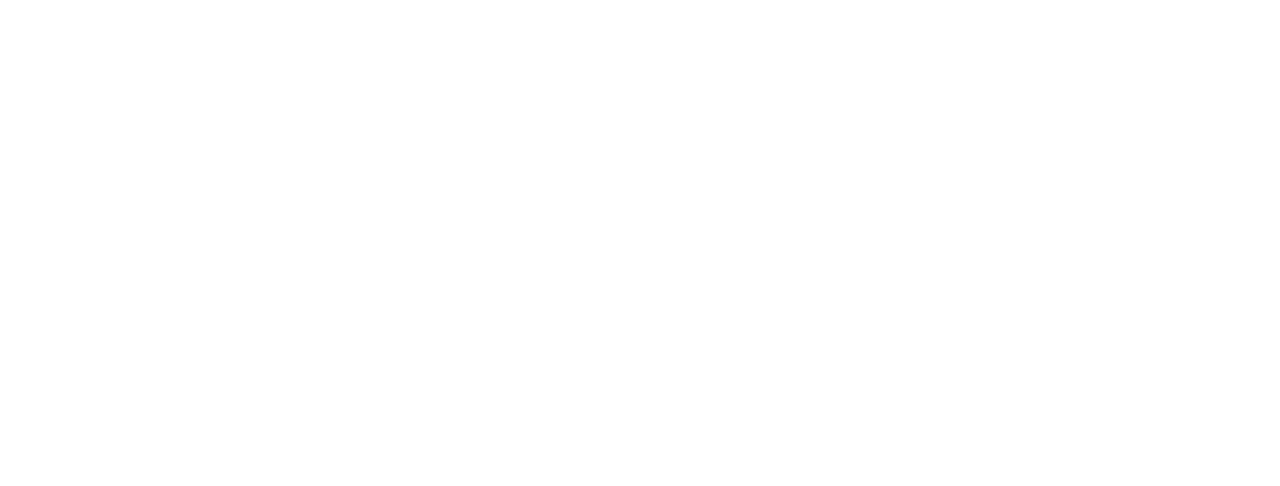
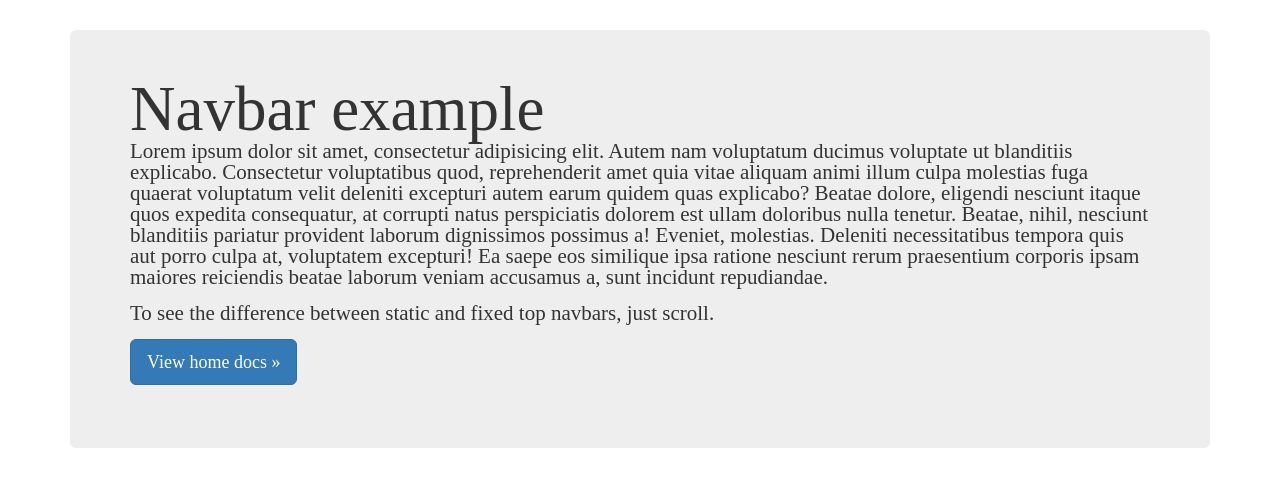
Before and after one commit to hassanbazzi/Pizza_angular, a website: page home.html in a window 1280 px wide. Drawn offline with nearby package versions, Linux system fonts and the light colour scheme.

Commit message:
Added home

```diff
--- a/assets/styles/sass/screen.scss
+++ b/assets/styles/sass/screen.scss
@@ -46,9 +46,10 @@ $large: "only screen and (min-width : 768px)";
 }
 .navbar-wrapper .navbar .container {
    width: auto;
-
 }
-
+.jumbotron {
+   margin-top: 30px;
+}
 /* @media (min-width: 768px) {
   Navbar positioning foo
   .navbar-wrapper {
--- a/home.html
+++ b/home.html
@@ -11,6 +11,17 @@
    <script src="./bower_components/bootstrap/dist/js/bootstrap.js" type="text/javascript"></script>
 </head>
 <body>
+   <div class="container">
+      <!-- Main component for a primary marketing message or call to action -->
+      <div class="jumbotron">
+        <h1>Navbar example</h1>
+        <p>Lorem ipsum dolor sit amet, consectetur adipisicing elit. Autem nam voluptatum ducimus voluptate ut blanditiis explicabo. Consectetur voluptatibus quod, reprehenderit amet quia vitae aliquam animi illum culpa molestias fuga quaerat voluptatum velit deleniti excepturi autem earum quidem quas explicabo? Beatae dolore, eligendi nesciunt itaque quos expedita consequatur, at corrupti natus perspiciatis dolorem est ullam doloribus nulla tenetur. Beatae, nihil, nesciunt blanditiis pariatur provident laborum dignissimos possimus a! Eveniet, molestias. Deleniti necessitatibus tempora quis aut porro culpa at, voluptatem excepturi! Ea saepe eos similique ipsa ratione nesciunt rerum praesentium corporis ipsam maiores reiciendis beatae laborum veniam accusamus a, sunt incidunt repudiandae.</p>
+        <p>To see the difference between static and fixed top navbars, just scroll.</p>
+        <p>
+          <a class="btn btn-lg btn-primary" href="../../components/#navbar" role="button">View home docs &raquo;</a>
+        </p>
+      </div>
 
+    </div>
 </body>
 </html>
```
Also changed, not shown: assets/styles/stylesheets/screen.css.
